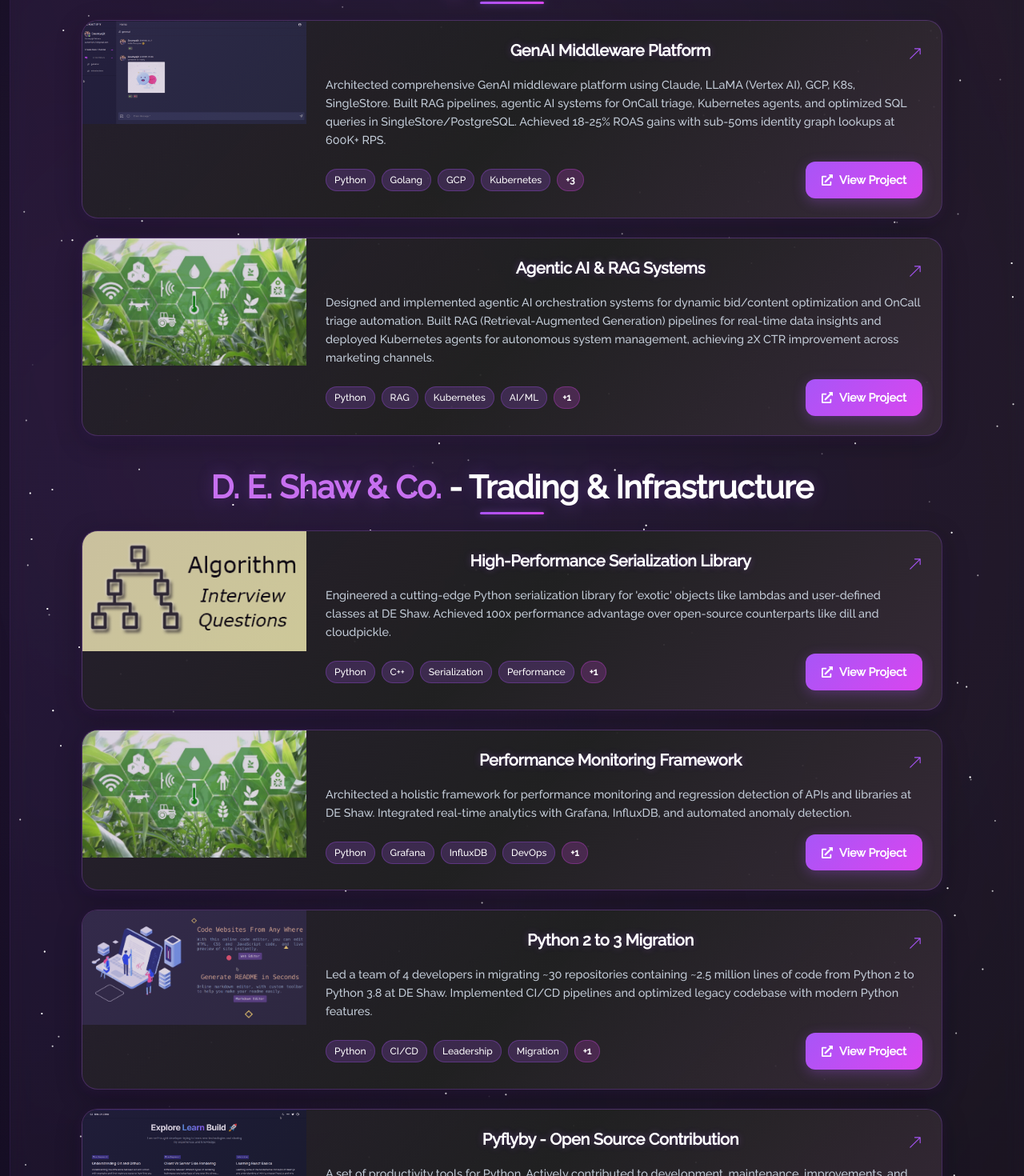
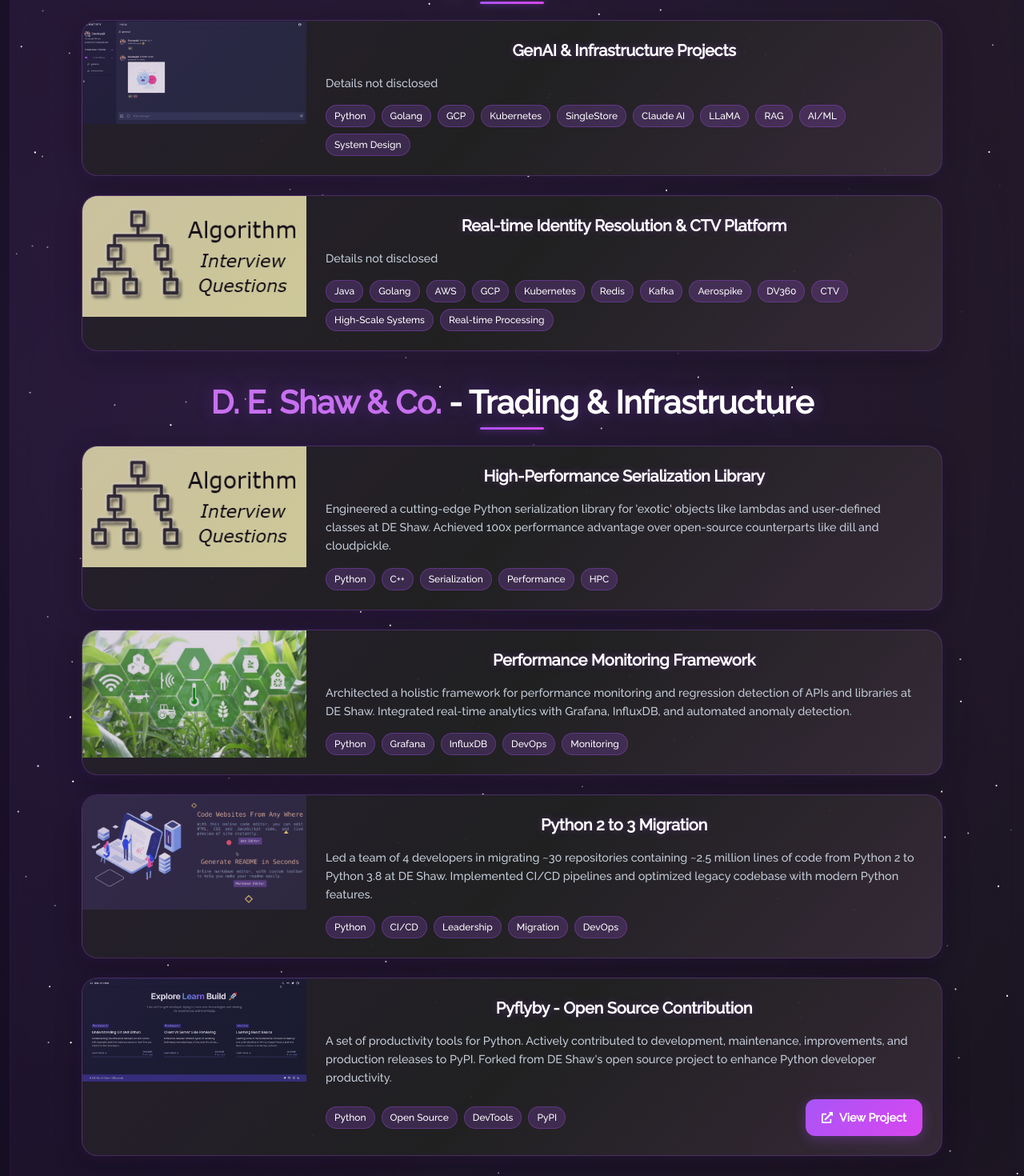
Before and after one commit to rsaim/rsaim.github.io, a React (Create React App) app: page /project in a window 1280 px wide. Shown: the part 337-1807 px from the top of the page at 80% size. Built offline with nearby package versions, Linux system fonts and the light colour scheme.

Commit message:
Project card touchups

```diff
--- a/src/components/Projects/ProjectCards.js
+++ b/src/components/Projects/ProjectCards.js
@@ -1,18 +1,10 @@
-import React, { useState } from "react";
+import React from "react";
 import { FaGithub, FaBlog, FaExternalLinkAlt } from "react-icons/fa";
-import { BsArrowUpRight } from "react-icons/bs";
 
 function ProjectCards(props) {
-  const [isHovered, setIsHovered] = useState(false);
-
-  const handleMouseEnter = () => setIsHovered(true);
-  const handleMouseLeave = () => setIsHovered(false);
-
   return (
     <div
       className="project-list-item"
-      onMouseEnter={handleMouseEnter}
-      onMouseLeave={handleMouseLeave}
       role="article"
       aria-label={`Project: ${props.title}`}
     >
@@ -38,48 +30,36 @@
       </div>
 
       <div className="project-list-content">
-        <div className="project-list-header">
         <h3 className="project-list-title">{props.title}</h3>
-          <div className="project-list-icon">
-            <BsArrowUpRight
-              size={18}
-              className={isHovered ? "icon-hover" : ""}
-            />
-          </div>
-        </div>
-
         <p className="project-list-description">{props.description}</p>
 
         <div className="project-list-footer">
           {props.technologies && (
             <div className="project-list-tech-stack">
-              {props.technologies.slice(0, 4).map((tech, index) => (
+              {props.technologies.map((tech, index) => (
                 <span key={index} className="tech-tag-list">
                   {tech}
                 </span>
               ))}
-              {props.technologies.length > 4 && (
-                <span className="tech-tag-list tech-more">
-                  +{props.technologies.length - 4}
-                </span>
-              )}
             </div>
           )}
 
+          {props.link !== "#" && (
             <a
               href={props.link}
               target="_blank"
               rel="noopener noreferrer"
               className="project-list-btn"
-            aria-label={`${props.isBlog ? "View blog post" : "View project"}: ${
-              props.title
-            }`}
+              aria-label={`${
+                props.isBlog ? "View blog post" : "View project"
+              }: ${props.title}`}
             >
               <FaExternalLinkAlt size={14} />
               <span className="btn-text">
                 {props.isBlog ? "Read Article" : "View Project"}
               </span>
             </a>
+          )}
         </div>
       </div>
     </div>
--- a/src/components/Projects/Projects.js
+++ b/src/components/Projects/Projects.js
@@ -12,6 +12,214 @@
 import algo from "../../Assets/Projects/algo.png";
 import plant from "../../Assets/Projects/plant.jpeg";
 
+// Project data organized by sections
+const projectData = {
+  liveramp: {
+    title: "LiveRamp Holdings - GenAI & Infrastructure",
+    projects: [
+      {
+        imgPath: chatify,
+        isBlog: false,
+        title: "GenAI & Infrastructure Projects",
+        description: "Details not disclosed",
+        technologies: [
+          "Python",
+          "Golang",
+          "GCP",
+          "Kubernetes",
+          "SingleStore",
+          "Claude AI",
+          "LLaMA",
+          "RAG",
+          "AI/ML",
+          "System Design",
+        ],
+        link: "#",
+      },
+      {
+        imgPath: algo,
+        isBlog: false,
+        title: "Real-time Identity Resolution & CTV Platform",
+        description: "Details not disclosed",
+        technologies: [
+          "Java",
+          "Golang",
+          "AWS",
+          "GCP",
+          "Kubernetes",
+          "Redis",
+          "Kafka",
+          "Aerospike",
+          "DV360",
+          "CTV",
+          "High-Scale Systems",
+          "Real-time Processing",
+        ],
+        link: "#",
+      },
+    ],
+  },
+  deshaw: {
+    title: "D. E. Shaw & Co. - Trading & Infrastructure",
+    projects: [
+      {
+        imgPath: algo,
+        isBlog: false,
+        title: "High-Performance Serialization Library",
+        description:
+          "Engineered a cutting-edge Python serialization library for 'exotic' objects like lambdas and user-defined classes at DE Shaw. Achieved 100x performance advantage over open-source counterparts like dill and cloudpickle.",
+        technologies: ["Python", "C++", "Serialization", "Performance", "HPC"],
+        link: "#",
+      },
+      {
+        imgPath: plant,
+        isBlog: false,
+        title: "Performance Monitoring Framework",
+        description:
+          "Architected a holistic framework for performance monitoring and regression detection of APIs and libraries at DE Shaw. Integrated real-time analytics with Grafana, InfluxDB, and automated anomaly detection.",
+        technologies: ["Python", "Grafana", "InfluxDB", "DevOps", "Monitoring"],
+        link: "#",
+      },
+      {
+        imgPath: editor,
+        isBlog: false,
+        title: "Python 2 to 3 Migration",
+        description:
+          "Led a team of 4 developers in migrating ~30 repositories containing ~2.5 million lines of code from Python 2 to Python 3.8 at DE Shaw. Implemented CI/CD pipelines and optimized legacy codebase with modern Python features.",
+        technologies: ["Python", "CI/CD", "Leadership", "Migration", "DevOps"],
+        link: "#",
+      },
+      {
+        imgPath: bitsOfCode,
+        isBlog: false,
+        title: "Pyflyby - Open Source Contribution",
+        description:
+          "A set of productivity tools for Python. Actively contributed to development, maintenance, improvements, and production releases to PyPI. Forked from DE Shaw's open source project to enhance Python developer productivity.",
+        technologies: ["Python", "Open Source", "DevTools", "PyPI"],
+        link: "https://github.com/rsaim/pyflyby",
+      },
+    ],
+  },
+  professional: {
+    title: "Other Professional Work",
+    projects: [
+      {
+        imgPath: algo,
+        isBlog: false,
+        title: "Robothon Trading Platform - Citi",
+        description:
+          "Developed a Global Markets Trading Competition platform for fixed income market making at Citi. Built with Java, Spring Boot, Python, Kafka, Redis, and integrated SWIG for low-latency communication between languages.",
+        technologies: [
+          "Java",
+          "Spring Boot",
+          "Python",
+          "Kafka",
+          "Redis",
+          "SWIG",
+        ],
+        link: "#",
+      },
+      {
+        imgPath: emotion,
+        isBlog: false,
+        title: "Advanced Object Tracking Algorithm - DRDO",
+        description:
+          "Spearheaded a novel computer vision algorithm for precise object tracking in video sequences at DRDO. Achieved remarkable accuracy with mean-center location error of 6.791 and F-measure of 0.78, published in Expert Systems with Applications journal.",
+        technologies: [
+          "Python",
+          "Computer Vision",
+          "ML/AI",
+          "OpenCV",
+          "Research",
+        ],
+        link: "https://www.sciencedirect.com/science/article/abs/pii/S0957417417301628",
+      },
+      {
+        imgPath: algo,
+        isBlog: true,
+        title: "PyCon India 2020 Talk",
+        description:
+          "Delivered a technical talk on Parallel Computing (Concurrency vs Parallelism) and Serialization/Pickling at PyCon India 2020. Showcased real-world benchmarks, comparative studies, and hands-on demos of in-house solutions at DE Shaw.",
+        technologies: ["Python", "Public Speaking", "HPC", "Teaching"],
+        link: "https://www.youtube.com/watch?v=example",
+      },
+    ],
+  },
+  personal: {
+    title: "Personal & Open Source Projects",
+    projects: [
+      {
+        imgPath: chatify,
+        isBlog: false,
+        title: "Instasanity - AI Instagram Cleanup",
+        description:
+          "AI-Powered Instagram Cleanup tool built with Python. Automates the process of cleaning up Instagram content using machine learning algorithms to identify and categorize posts for better content management.",
+        technologies: ["Python", "AI/ML", "Instagram API", "Data Science"],
+        link: "https://github.com/rsaim/instasanity",
+      },
+      {
+        imgPath: editor,
+        isBlog: false,
+        title: "Chrome Extension - Educative",
+        description:
+          "Chrome extension built with JavaScript to make the text content of Educative.io courses wider for better readability. Enhances the learning experience by optimizing page layout and content presentation.",
+        technologies: ["JavaScript", "Chrome APIs", "CSS", "Web Extension"],
+        link: "https://github.com/rsaim/chrome-extension-educative",
+      },
+      {
+        imgPath: leaf,
+        isBlog: false,
+        title: "DNS Server Application",
+        description:
+          "Simplified Authoritative DNS Server implemented in Python. A lightweight DNS server that handles domain name resolution with custom configurations and logging capabilities for educational and testing purposes.",
+        technologies: ["Python", "Networking", "DNS", "System Programming"],
+        link: "https://github.com/rsaim/dns_app",
+      },
+      {
+        imgPath: bitsOfCode,
+        isBlog: false,
+        title: "Flask Microservice on IBM Cloud",
+        description:
+          "A simple Flask application deployed on IBM Kubernetes instance via Docker containerization. Demonstrates cloud-native deployment practices with proper containerization and orchestration using Docker and Kubernetes.",
+        technologies: ["Python", "Flask", "Docker", "Kubernetes", "IBM Cloud"],
+        link: "https://github.com/rsaim/time_app",
+      },
+      {
+        imgPath: algo,
+        isBlog: false,
+        title: "DTU Student Results Portal",
+        description:
+          "Portal to analyze and visualize results of Delhi Technological University students. Built with Python, provides comprehensive analytics and visualization tools for academic performance tracking and insights.",
+        technologies: [
+          "Python",
+          "Data Analytics",
+          "Visualization",
+          "Web Scraping",
+        ],
+        link: "https://github.com/rsaim/supplementary",
+      },
+      {
+        imgPath: suicide,
+        isBlog: false,
+        title: "Jeevanstambh Foundation Website",
+        description:
+          "Developed and maintained the website for Jeevanstambh Foundation, an NGO working in various areas of relief management. Built with HTML/CSS/JavaScript to support their social impact initiatives and community outreach programs.",
+        technologies: ["HTML", "CSS", "JavaScript", "Web Development"],
+        link: "https://github.com/rsaim/jsf",
+      },
+      {
+        imgPath: editor,
+        isBlog: false,
+        title: "Bash Customization Setup",
+        description:
+          "Shell setup scripts to customize Bash environment with productivity enhancements. Includes custom prompts, aliases, functions, and configuration files to improve developer workflow and terminal experience.",
+        technologies: ["Bash", "Shell Scripting", "DevTools", "Automation"],
+        link: "https://github.com/rsaim/bash_setup",
+      },
+    ],
+  },
+};
+
 function Projects() {
   return (
     <Container fluid className="project-section">
@@ -25,271 +233,26 @@
           company and technology stack.
         </p>
 
-        {/* LiveRamp - GenAI & Infrastructure */}
-        <div id="liveramp">
+        {/* Render each section */}
+        {Object.entries(projectData).map(([sectionId, section]) => (
+          <div id={sectionId} key={sectionId}>
             <h2
               className="project-heading"
               style={{ fontSize: "2.1em", paddingTop: "30px" }}
             >
-            <strong className="purple">LiveRamp Holdings</strong> - GenAI &
-            Infrastructure
+              <strong className="purple">
+                {section.title.split(" - ")[0]}
+              </strong>
+              {section.title.includes(" - ") &&
+                ` - ${section.title.split(" - ")[1]}`}
             </h2>
             <div className="project-list-container">
-            <ProjectCard
-              imgPath={chatify}
-              isBlog={false}
-              title="GenAI Middleware Platform"
-              description="Architected comprehensive GenAI middleware platform using Claude, LLaMA (Vertex AI), GCP, K8s, SingleStore. Built RAG pipelines, agentic AI systems for OnCall triage, Kubernetes agents, and optimized SQL queries in SingleStore/PostgreSQL. Achieved 18-25% ROAS gains with sub-50ms identity graph lookups at 600K+ RPS."
-              technologies={[
-                "Python",
-                "Golang",
-                "GCP",
-                "Kubernetes",
-                "SingleStore",
-                "Claude AI",
-                "LLaMA",
-              ]}
-              link="#"
-            />
-
-            <ProjectCard
-              imgPath={plant}
-              isBlog={false}
-              title="Agentic AI & RAG Systems"
-              description="Designed and implemented agentic AI orchestration systems for dynamic bid/content optimization and OnCall triage automation. Built RAG (Retrieval-Augmented Generation) pipelines for real-time data insights and deployed Kubernetes agents for autonomous system management, achieving 2X CTR improvement across marketing channels."
-              technologies={[
-                "Python",
-                "RAG",
-                "Kubernetes",
-                "AI/ML",
-                "System Design",
-              ]}
-              link="#"
-            />
+              {section.projects.map((project, index) => (
+                <ProjectCard key={index} {...project} />
+              ))}
             </div>
           </div>
-
-        {/* D. E. Shaw - Trading & Infrastructure */}
-        <div id="deshaw">
-          <h2
-            className="project-heading"
-            style={{ fontSize: "2.1em", paddingTop: "30px" }}
-          >
-            <strong className="purple">D. E. Shaw & Co.</strong> - Trading &
-            Infrastructure
-          </h2>
-          <div className="project-list-container">
-            <ProjectCard
-              imgPath={algo}
-              isBlog={false}
-              title="High-Performance Serialization Library"
-              description="Engineered a cutting-edge Python serialization library for 'exotic' objects like lambdas and user-defined classes at DE Shaw. Achieved 100x performance advantage over open-source counterparts like dill and cloudpickle."
-              technologies={[
-                "Python",
-                "C++",
-                "Serialization",
-                "Performance",
-                "HPC",
-              ]}
-              link="#"
-            />
-
-            <ProjectCard
-              imgPath={plant}
-              isBlog={false}
-              title="Performance Monitoring Framework"
-              description="Architected a holistic framework for performance monitoring and regression detection of APIs and libraries at DE Shaw. Integrated real-time analytics with Grafana, InfluxDB, and automated anomaly detection."
-              technologies={[
-                "Python",
-                "Grafana",
-                "InfluxDB",
-                "DevOps",
-                "Monitoring",
-              ]}
-              link="#"
-            />
-
-            <ProjectCard
-              imgPath={editor}
-              isBlog={false}
-              title="Python 2 to 3 Migration"
-              description="Led a team of 4 developers in migrating ~30 repositories containing ~2.5 million lines of code from Python 2 to Python 3.8 at DE Shaw. Implemented CI/CD pipelines and optimized legacy codebase with modern Python features."
-              technologies={[
-                "Python",
-                "CI/CD",
-                "Leadership",
-                "Migration",
-                "DevOps",
-              ]}
-              link="#"
-            />
-
-            <ProjectCard
-              imgPath={bitsOfCode}
-              isBlog={false}
-              title="Pyflyby - Open Source Contribution"
-              description="A set of productivity tools for Python. Actively contributed to development, maintenance, improvements, and production releases to PyPI. Forked from DE Shaw's open source project to enhance Python developer productivity."
-              technologies={["Python", "Open Source", "DevTools", "PyPI"]}
-              link="https://github.com/rsaim/pyflyby"
-            />
-          </div>
-        </div>
-
-        {/* Other Professional Work */}
-        <div id="professional">
-          <h2
-            className="project-heading"
-            style={{ fontSize: "2.1em", paddingTop: "30px" }}
-          >
-            <strong className="purple">Other Professional Work</strong>
-          </h2>
-          <div className="project-list-container">
-            <ProjectCard
-              imgPath={algo}
-              isBlog={false}
-              title="Robothon Trading Platform - Citi"
-              description="Developed a Global Markets Trading Competition platform for fixed income market making at Citi. Built with Java, Spring Boot, Python, Kafka, Redis, and integrated SWIG for low-latency communication between languages."
-              technologies={[
-                "Java",
-                "Spring Boot",
-                "Python",
-                "Kafka",
-                "Redis",
-                "SWIG",
-              ]}
-              link="#"
-            />
-
-            <ProjectCard
-              imgPath={emotion}
-              isBlog={false}
-              title="Advanced Object Tracking Algorithm - DRDO"
-              description="Spearheaded a novel computer vision algorithm for precise object tracking in video sequences at DRDO. Achieved remarkable accuracy with mean-center location error of 6.791 and F-measure of 0.78, published in Expert Systems with Applications journal."
-              technologies={[
-                "Python",
-                "Computer Vision",
-                "ML/AI",
-                "OpenCV",
-                "Research",
-              ]}
-              link="https://www.sciencedirect.com/science/article/abs/pii/S0957417417301628"
-            />
-
-            <ProjectCard
-              imgPath={algo}
-              isBlog={true}
-              title="PyCon India 2020 Talk"
-              description="Delivered a technical talk on Parallel Computing (Concurrency vs Parallelism) and Serialization/Pickling at PyCon India 2020. Showcased real-world benchmarks, comparative studies, and hands-on demos of in-house solutions at DE Shaw."
-              technologies={["Python", "Public Speaking", "HPC", "Teaching"]}
-              link="https://www.youtube.com/watch?v=example"
-            />
-          </div>
-        </div>
-
-        {/* Personal & Open Source Projects */}
-        <div id="personal">
-          <h2
-            className="project-heading"
-            style={{ fontSize: "2.1em", paddingTop: "30px" }}
-          >
-            <strong className="purple">Personal & Open Source</strong> Projects
-          </h2>
-          <div className="project-list-container">
-            <ProjectCard
-              imgPath={chatify}
-              isBlog={false}
-              title="Instasanity - AI Instagram Cleanup"
-              description="AI-Powered Instagram Cleanup tool built with Python. Automates the process of cleaning up Instagram content using machine learning algorithms to identify and categorize posts for better content management."
-              technologies={[
-                "Python",
-                "AI/ML",
-                "Instagram API",
-                "Data Science",
-              ]}
-              link="https://github.com/rsaim/instasanity"
-            />
-
-            <ProjectCard
-              imgPath={editor}
-              isBlog={false}
-              title="Chrome Extension - Educative"
-              description="Chrome extension built with JavaScript to make the text content of Educative.io courses wider for better readability. Enhances the learning experience by optimizing page layout and content presentation."
-              technologies={[
-                "JavaScript",
-                "Chrome APIs",
-                "CSS",
-                "Web Extension",
-              ]}
-              link="https://github.com/rsaim/chrome-extension-educative"
-            />
-
-            <ProjectCard
-              imgPath={leaf}
-              isBlog={false}
-              title="DNS Server Application"
-              description="Simplified Authoritative DNS Server implemented in Python. A lightweight DNS server that handles domain name resolution with custom configurations and logging capabilities for educational and testing purposes."
-              technologies={[
-                "Python",
-                "Networking",
-                "DNS",
-                "System Programming",
-              ]}
-              link="https://github.com/rsaim/dns_app"
-            />
-
-            <ProjectCard
-              imgPath={bitsOfCode}
-              isBlog={false}
-              title="Flask Microservice on IBM Cloud"
-              description="A simple Flask application deployed on IBM Kubernetes instance via Docker containerization. Demonstrates cloud-native deployment practices with proper containerization and orchestration using Docker and Kubernetes."
-              technologies={[
-                "Python",
-                "Flask",
-                "Docker",
-                "Kubernetes",
-                "IBM Cloud",
-              ]}
-              link="https://github.com/rsaim/time_app"
-            />
-
-            <ProjectCard
-              imgPath={algo}
-              isBlog={false}
-              title="DTU Student Results Portal"
-              description="Portal to analyze and visualize results of Delhi Technological University students. Built with Python, provides comprehensive analytics and visualization tools for academic performance tracking and insights."
-              technologies={[
-                "Python",
-                "Data Analytics",
-                "Visualization",
-                "Web Scraping",
-              ]}
-              link="https://github.com/rsaim/supplementary"
-            />
-
-            <ProjectCard
-              imgPath={suicide}
-              isBlog={false}
-              title="Jeevanstambh Foundation Website"
-              description="Developed and maintained the website for Jeevanstambh Foundation, an NGO working in various areas of relief management. Built with HTML/CSS/JavaScript to support their social impact initiatives and community outreach programs."
-              technologies={["HTML", "CSS", "JavaScript", "Web Development"]}
-              link="https://github.com/rsaim/jsf"
-            />
-
-            <ProjectCard
-              imgPath={editor}
-              isBlog={false}
-              title="Bash Customization Setup"
-              description="Shell setup scripts to customize Bash environment with productivity enhancements. Includes custom prompts, aliases, functions, and configuration files to improve developer workflow and terminal experience."
-              technologies={[
-                "Bash",
-                "Shell Scripting",
-                "DevTools",
-                "Automation",
-              ]}
-              link="https://github.com/rsaim/bash_setup"
-            />
-          </div>
-        </div>
+        ))}
       </Container>
     </Container>
   );
```
Lines whose indentation alone changed are shown as unchanged.
